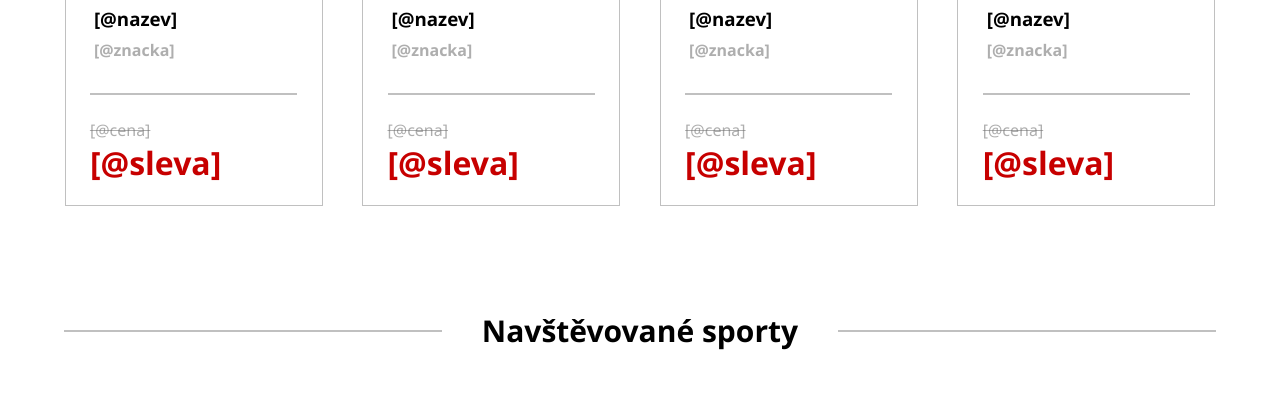
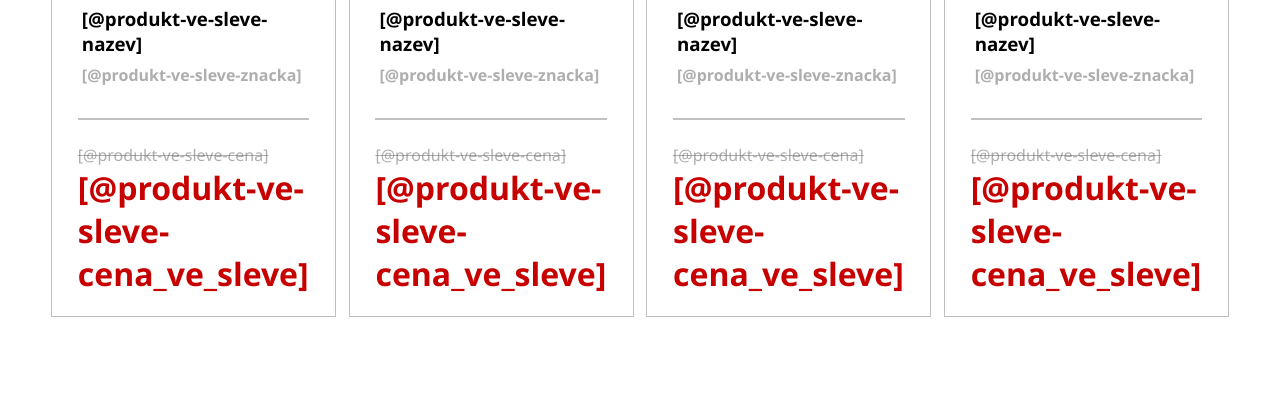
Before and after one commit to BohdanSla/MaturitniProjekt, a PHP site: page /kod/stranky/index.html in a window 1280 px wide. Shown: the part 874-1272 px from the top of the page. Run offline with PHP 8.4, Linux system fonts and the light colour scheme.

Commit message:
predelani html,css + pridavani produktu

```diff
--- a/kod/index.css
+++ b/kod/index.css
@@ -435,7 +435,7 @@ aside {
         flex-direction: column;
     }
     .znacky img {
-        width: 60vw;
+        width: 50vw;
     }
     .produkty-ve-sleve {
         grid-template-columns: repeat(1,1fr);
@@ -450,7 +450,8 @@ aside {
         grid-template-columns: repeat(1, 1fr);
     }
     .sporty a img {
-        width: 40vw;
+        width: 35vw;
+        margin-bottom: 1.5vw;
     }
 }
 @media only screen and (max-width: 650px) {
--- a/kod/stranky/index.html
+++ b/kod/stranky/index.html
@@ -187,67 +187,67 @@
             <div class="dekorace-cara">
             </div>
             <div class="bily-prostor">
-                <h2>Slevy pro registrované</h2>
+                <h2>Největší slevy</h2>
             </div>
         </div>
         <div class="produkty-ve-sleve">
             <div class="produkt-ve-sleve">
-                <a href="[@produkt-ve-sleve-obrazek]">
+                <a href="[@produkt-ve-sleve-odkaz]">
                     <div class="obrazek-nazev">
                         <img src="[@produkt-ve-sleve-obrazek]" alt="produkt_ve_sleve">
-                        <h3>[@nazev]</h3>
-                        <h4>[@znacka]</h4>
+                        <h3>[@produkt-ve-sleve-nazev]</h3>
+                        <h4>[@produkt-ve-sleve-znacka]</h4>
                     </div>
                     <div class="dekorace-cara">
                     </div>
                     <div class="ceny">
-                        <s>[@cena]</s>
-                        <b>[@sleva]</b>
+                        <s>[@produkt-ve-sleve-cena]</s>
+                        <b>[@produkt-ve-sleve-cena_ve_sleve]</b>
                     </div>
                 </a>
             </div>
             <div class="produkt-ve-sleve">
-                <a href="[@produkt-ve-sleve-obrazek]">
+                <a href="[@produkt-ve-sleve-odkaz]">
                     <div class="obrazek-nazev">
                         <img src="[@produkt-ve-sleve-obrazek]" alt="produkt_ve_sleve">
-                        <h3>[@nazev]</h3>
-                        <h4>[@znacka]</h4>
+                        <h3>[@produkt-ve-sleve-nazev]</h3>
+                        <h4>[@produkt-ve-sleve-znacka]</h4>
                     </div>
                     <div class="dekorace-cara">
                     </div>
                     <div class="ceny">
-                        <s>[@cena]</s>
-                        <b>[@sleva]</b>
+                        <s>[@produkt-ve-sleve-cena]</s>
+                        <b>[@produkt-ve-sleve-cena_ve_sleve]</b>
                     </div>
                 </a>
             </div>
             <div class="produkt-ve-sleve">
-                <a href="[@produkt-ve-sleve-obrazek]">
+                <a href="[@produkt-ve-sleve-odkaz]">
                     <div class="obrazek-nazev">
                         <img src="[@produkt-ve-sleve-obrazek]" alt="produkt_ve_sleve">
-                        <h3>[@nazev]</h3>
-                        <h4>[@znacka]</h4>
+                        <h3>[@produkt-ve-sleve-nazev]</h3>
+                        <h4>[@produkt-ve-sleve-znacka]</h4>
                     </div>
                     <div class="dekorace-cara">
                     </div>
                     <div class="ceny">
-                        <s>[@cena]</s>
-                        <b>[@sleva]</b>
+                        <s>[@produkt-ve-sleve-cena]</s>
+                        <b>[@produkt-ve-sleve-cena_ve_sleve]</b>
                     </div>
                 </a>
             </div>
             <div class="produkt-ve-sleve">
-                <a href="[@produkt-ve-sleve-obrazek]">
+                <a href="[@produkt-ve-sleve-odkaz]">
                     <div class="obrazek-nazev">
                         <img src="[@produkt-ve-sleve-obrazek]" alt="produkt_ve_sleve">
-                        <h3>[@nazev]</h3>
-                        <h4>[@znacka]</h4>
+                        <h3>[@produkt-ve-sleve-nazev]</h3>
+                        <h4>[@produkt-ve-sleve-znacka]</h4>
                     </div>
                     <div class="dekorace-cara">
                     </div>
                     <div class="ceny">
-                        <s>[@cena]</s>
-                        <b>[@sleva]</b>
+                        <s>[@produkt-ve-sleve-cena]</s>
+                        <b>[@produkt-ve-sleve-cena_ve_sleve]</b>
                     </div>
                 </a>
             </div>
--- a/odkazy.txt
+++ b/odkazy.txt
@@ -1 +1,3 @@
 https://www.sportisimo.cz/adidas/eastrail-2-r.rdy/643789/?varianta=2838375&recombee_recomm_id=df4f0abeaa16e565c5264d66837f2244
+
+https://www.sportisimo.cz/under-armour/hustle-5.0/1044308/
```
Also changed, not shown: index.php (+35 -12 lines), vypis.sql (renamed from hodnoty.sql, +11 -1 lines), kod/obrazky/under-armour-1361176-688-ua-hustle-5-0-backpack-red_4.jpg (added), kod/obrazky/under-armour-ua-hustle-5-0-backpack_3.jpg (added).
